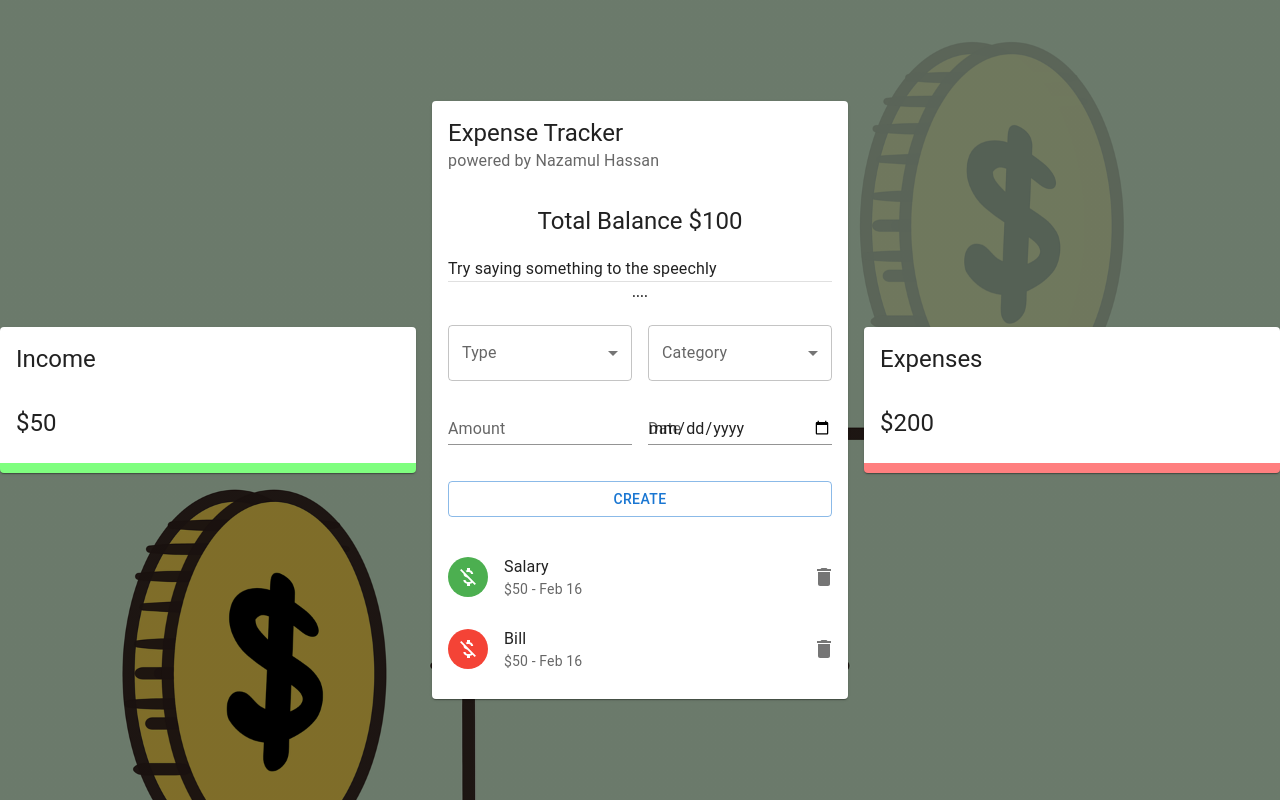
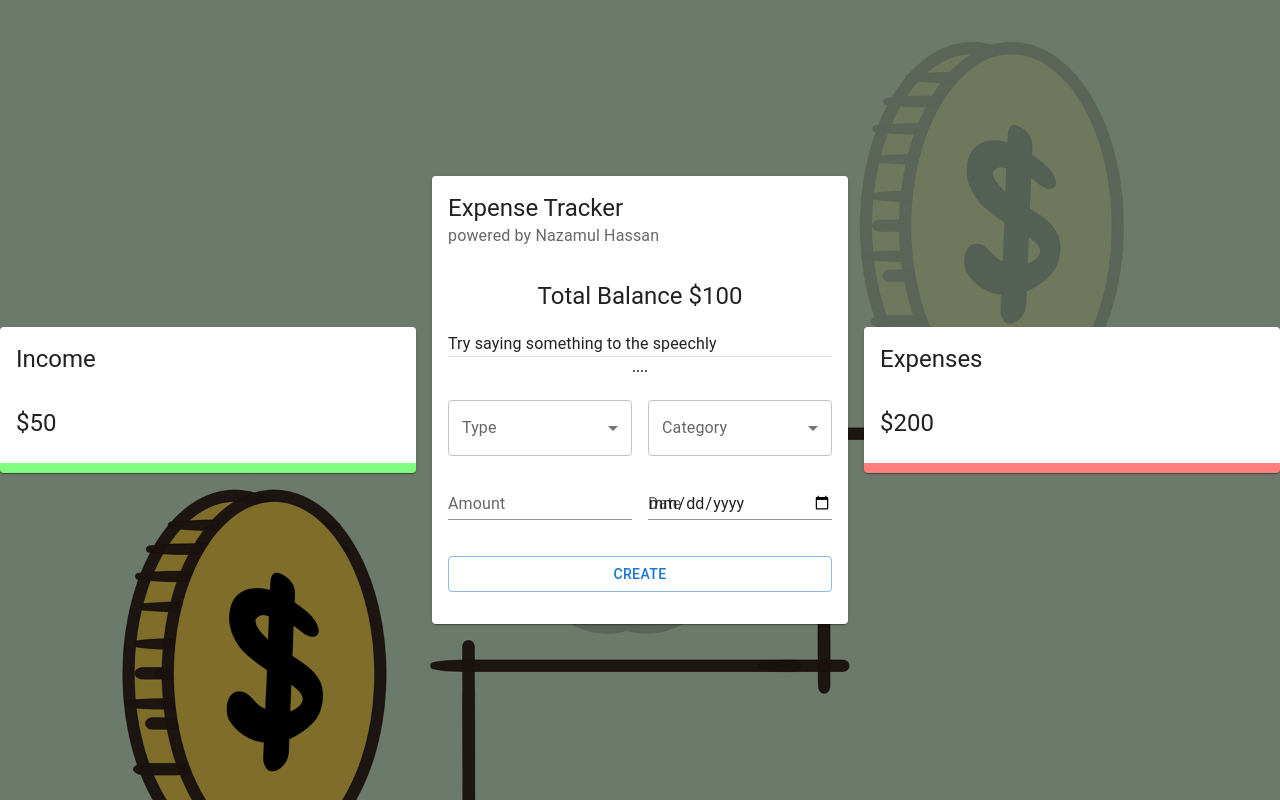
Before and after one commit to HassanNazamul/voice-assistant-expense-tracker, a React (Create React App) app: page / in a window 1280 px wide. Built offline with nearby package versions, Linux system fonts and the light colour scheme.

Commit message:
fetched data from context and updated list to show real data

```diff
--- a/src/components/main/list/List.jsx
+++ b/src/components/main/list/List.jsx
@@ -17,21 +17,23 @@ const List = () => {
   // const globalState = useContext(ExpenseTrackerContext);
 
   //destruction the function in it
-  const { deleteTransaction } = useContext(ExpenseTrackerContext);
+  const { deleteTransaction, transactionsList } = useContext(
+    ExpenseTrackerContext
+  );
 
   // console.log(globalState);
   // Example transaction with type, category, amount, and date
-  const transaction = [
-    { id: 1, type: "Income", category: "Salary", amount: 50, date: "Feb 16" },
-    { id: 2, type: "Expense", category: "Bill", amount: 50, date: "Feb 16" },
-    { id: 3, type: "Income", category: "Trading", amount: 50, date: "Feb 16" },
-    { id: 4, type: "Expense", category: "Fuel", amount: 50, date: "Feb 16" },
-  ];
+  // const transaction = [
+  //   { id: 1, type: "Income", category: "Salary", amount: 50, date: "Feb 16" },
+  //   { id: 2, type: "Expense", category: "Bill", amount: 50, date: "Feb 16" },
+  //   { id: 3, type: "Income", category: "Trading", amount: 50, date: "Feb 16" },
+  //   { id: 4, type: "Expense", category: "Fuel", amount: 50, date: "Feb 16" },
+  // ];
 
   return (
     <div>
       <StyleList dense={false}>
-        {transaction.map((trans) => (
+        {transactionsList.map((trans) => (
           <Slide direction="down" in mountOnEnter unmountOnExit key={trans?.id}>
             <ListItem>
               <ListItemAvatar>
--- a/src/context/context.js
+++ b/src/context/context.js
@@ -25,7 +25,7 @@ export const Provider = ({ children }) => {
 
   return (
     <ExpenseTrackerContext.Provider value={{
-      transactions: state,
+      transactionsList: state,
       addTransaction,
       deleteTransaction
     }}>
```
